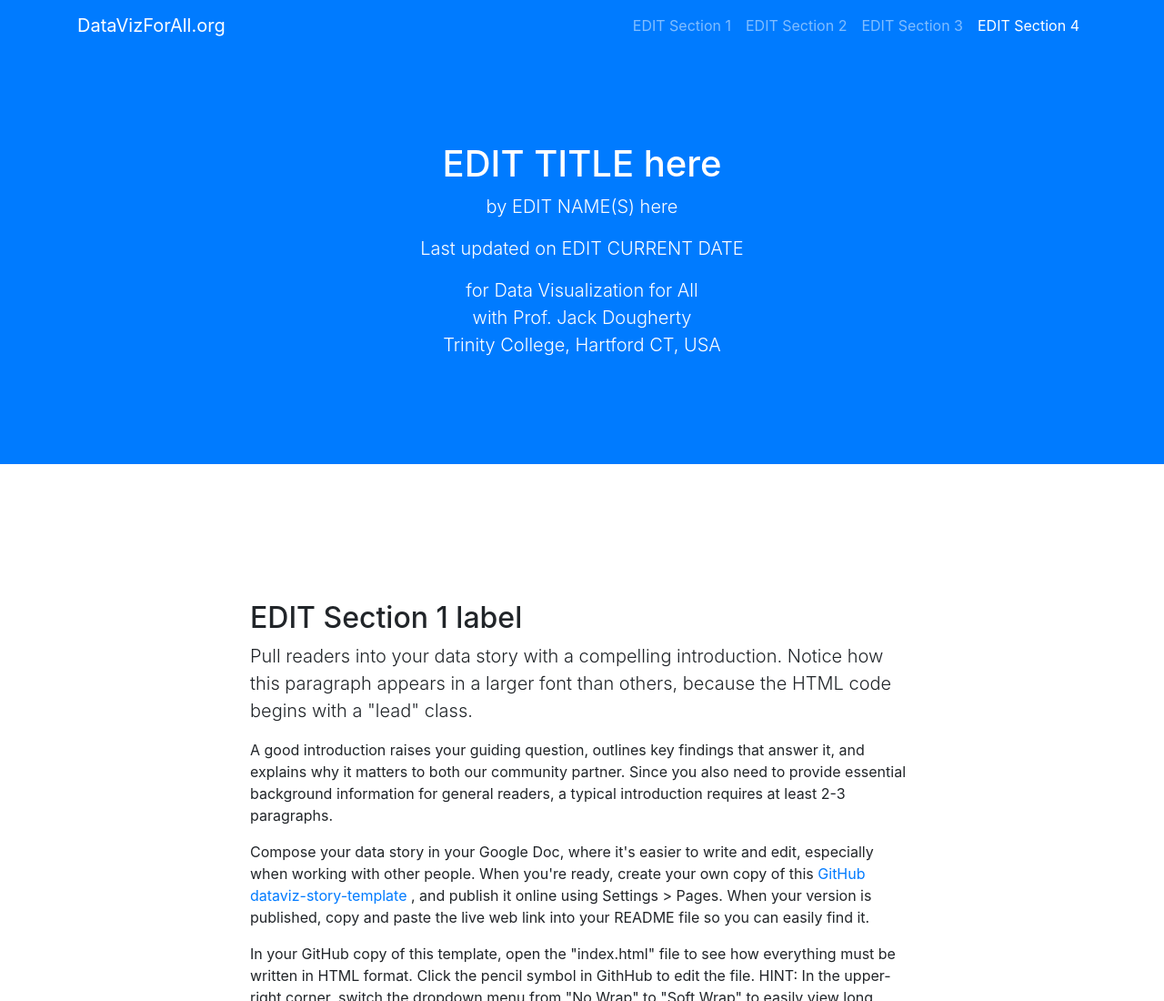
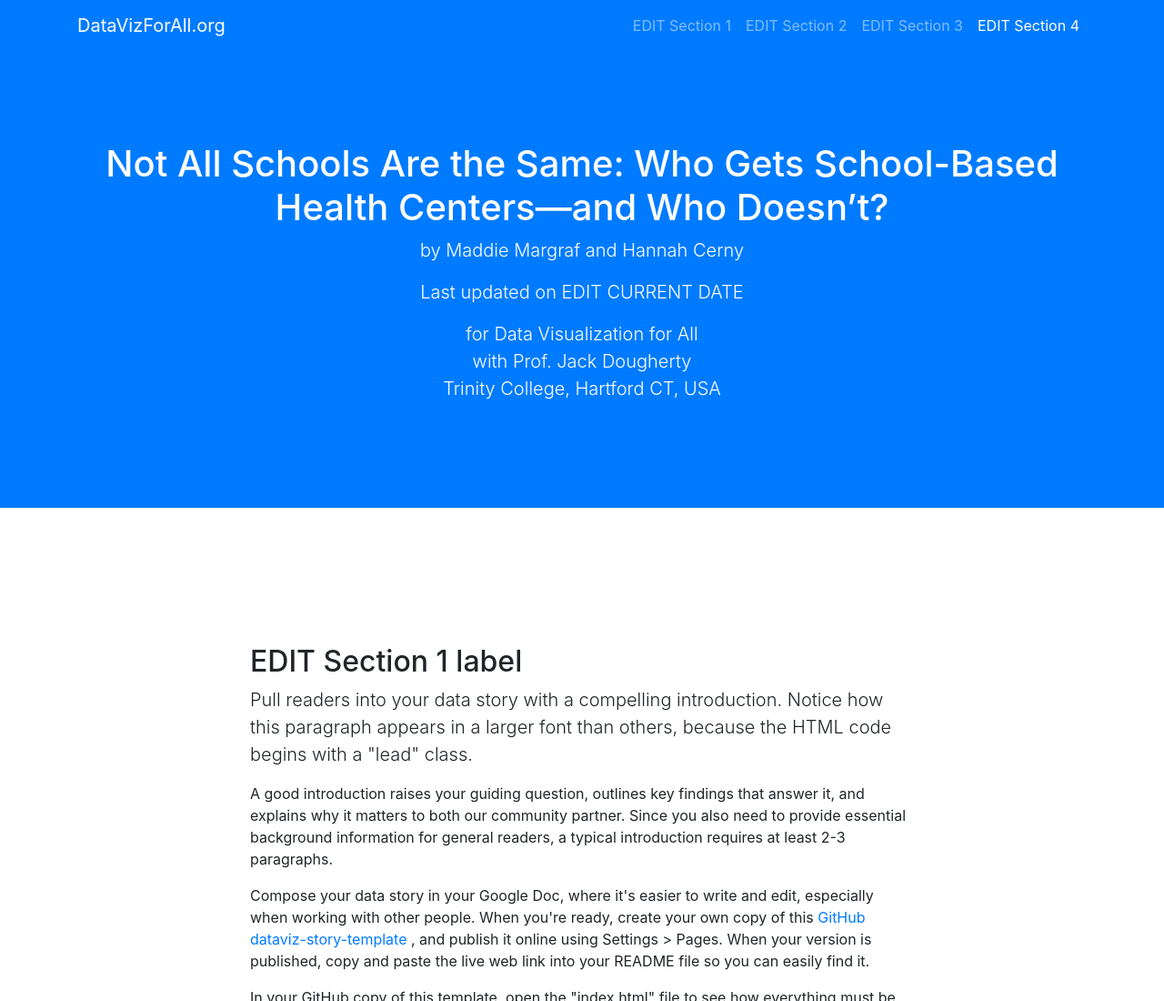
Before and after one commit to maddiemargraf/Maddie-and-Hannah-Data-Story-, a plain HTML site: page index.html in a window 1280 px wide. Shown: the top 1100 px of the page at 91% size. Drawn offline with nearby package versions, Linux system fonts and the light colour scheme.

Commit message:
Update index.html

```diff
--- a/index.html
+++ b/index.html
@@ -53,8 +53,8 @@
 
   <header class="bg-primary text-white">
     <div class="container text-center">
-      <h1>EDIT TITLE here</h1>
-      <p class="lead">by EDIT NAME(S) here</p>
+      <h1>Not All Schools Are the Same: Who Gets School-Based Health Centers—and Who Doesn’t?</h1>
+      <p class="lead">by Maddie Margraf and Hannah Cerny</p>
       <p class="lead">Last updated on EDIT CURRENT DATE</p>
       <p class="lead">for Data Visualization for All</br>with Prof. Jack Dougherty</br>Trinity College, Hartford CT, USA</p>
     </div>
```
